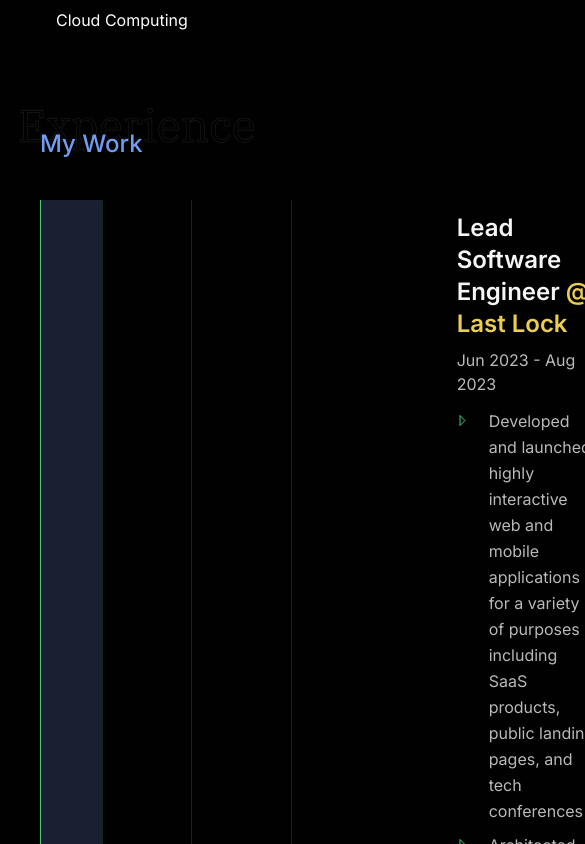
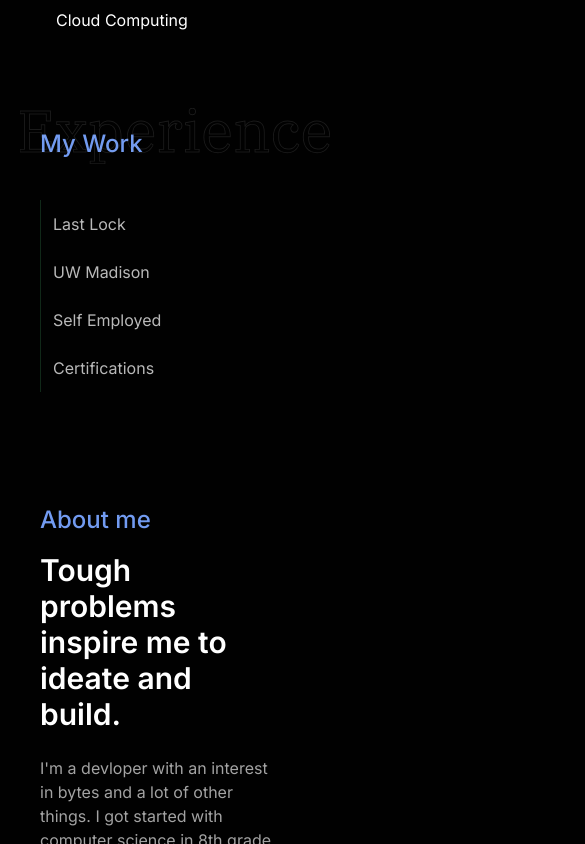
Before and after one commit to AkBo24/Personal-Website, a Next.js app in the folder website/: page / in a window 390 px wide. Shown: the part 2160-3004 px from the top of the page, 585 px wide, since content can reach past the window. Built offline with nearby package versions, Linux system fonts and the light colour scheme.

Commit message:
Made a new component for making the new career section responsive

```diff
--- a/website/app/Sections/Career/Career.tsx
+++ b/website/app/Sections/Career/Career.tsx
@@ -4,13 +4,14 @@
 import ExperienceSelector from './Components/ExperienceSelector';
 import ExperienceBody from './Components/ExperienceBody';
 import experiences from './ExperienceData';
+import SmExperience from './Components/SmExperience';
 
 const Career = () => {
     const [activeExperienceKey, setActiveExperienceKey] = useState<number>(0);
     const updateActiveExperience = (key: number): void => setActiveExperienceKey(key);
 
     return (
-        <div className='sectionContainer text-neutral-100'>
+        <div className='lg:sectionContainer text-neutral-100'>
             {/* <h3 className='sectionHeaderBlue text-neutral-100 inline'>My Work</h3> */}
             <div className='relative mb-10'>
                 {/* <h3 className='font-'>Skills</h3> */}
@@ -25,21 +26,11 @@
                 <h3 className='sectionHeaderBlue'>My Work</h3>
             </div>
 
-            {/* <a
-                href=''
-                target='_blank'
-                rel='noopener noreferrer'
-                className='text-lg font-medium underlineLightblue ml-10 group hover:text-lightPrimaryBlue'>
-                see my resume
-                <img
-                    src='arrowleft.svg'
-                    alt='Arrow pointing left, indicating go'
-                    className='inline pl-1  group-hover:translate-x-2'
-                    width={20}
-                />
-            </a> */}
+            <div className='md:hidden'>
+                <SmExperience />
+            </div>
 
-            <div className='flex gap-10'>
+            <div className='hidden md:flex gap-10'>
                 <ExperienceSelector
                     activeExperience={activeExperienceKey}
                     updateActiveExperience={updateActiveExperience}
--- a/website/app/Sections/Career/Components/ExperienceBody.tsx
+++ b/website/app/Sections/Career/Components/ExperienceBody.tsx
@@ -5,7 +5,9 @@
     // const [activeExperience, setActiveExperience] = useState<Experience>(experiences[0]);
 
     return (
-        <div className='pt-3 max-w-xl'>
+        <>
+            <div className='md:hidden'></div>
+            <div className='pt-3 hidden md:block'>
                 <h3 className='font-semibold mb-2 text-2xl'>
                     {activeExperience.title}{' '}
                     <span className='text-gold'>@ {activeExperience.workPlace.name}</span>
@@ -14,17 +16,20 @@
                     {activeExperience.dateBegin} - {activeExperience.dateEnd}
                 </p>
                 <ul
-                className='mt-3 pl-4'
+                    className='mt-3 pl-4 max-w-xl'
                     style={{
                         color: 'red',
                     }}>
                     {activeExperience.responsibilities.map((responsibility, i) => (
-                    <li className='text-secondaryText pl-4 mt-2 leading-relaxed' key={i}>
+                        <li
+                            className='text-secondaryText pl-4 mt-2 leading-relaxed'
+                            key={i}>
                             {responsibility}
                         </li>
                     ))}
                 </ul>
             </div>
+        </>
     );
 };
 
--- /dev/null
+++ b/website/app/Sections/Career/Components/SmExperience.tsx
@@ -0,0 +1,78 @@
+import { useState } from 'react';
+import experiences, { WorkPlace, workPlaces } from '../ExperienceData';
+
+const SmExperience = () => {
+    const [activeExperiences, setActiveExperiences] = useState<
+        {
+            active: boolean;
+            workPlace: WorkPlace;
+        }[]
+    >(
+        workPlaces.map((workPlace) => ({
+            active: false,
+            workPlace,
+        }))
+    );
+
+    const activateExperience = (i: number) => {
+        const newState = activeExperiences.map((experience, k) => ({
+            active: i === k ? !experience.active : false,
+            workPlace: experience.workPlace,
+        }));
+
+        setActiveExperiences(newState);
+    };
+
+    return (
+        <div>
+            {' '}
+            {workPlaces.map((workPlace, i) => (
+                <>
+                    <button
+                        className={
+                            activeExperiences[i].active
+                                ? 'block text-secondaryText p-3 text-left border-l rounded-r-[1px]  bg-lightPrimaryBlue/20 border-l-mint'
+                                : 'block text-secondaryText p-3 text-left border-l rounded-r-[1px] ${baseStyle} transition ease-in-out border-l-mint/20 hover:bg-lightPrimaryBlue/20 hover:border-l-mint duration-75'
+                        }
+                        onClick={(e) => activateExperience(i)}
+                        key={workPlace.key}>
+                        {workPlace.name}
+                    </button>
+
+                    {activeExperiences[i].active && (
+                        <div className='mt-2 pl-4'>
+                            <h3 className='font-semibold mb-2 '>
+                                {experiences[i].title}{' '}
+                                <span className='text-gold'>
+                                    @ {experiences[i].workPlace.name}
+                                </span>
+                            </h3>
+
+                            <p className='text-secondaryText'>
+                                {experiences[i].dateBegin} - {experiences[i].dateEnd}
+                            </p>
+
+                            <ul
+                                className='mt-3 pl-4 max-w-xl'
+                                style={{
+                                    color: 'red',
+                                }}>
+                                {experiences[i].responsibilities.map(
+                                    (responsibility, i) => (
+                                        <li
+                                            className='text-secondaryText pl-4 mt-2 leading-relaxed'
+                                            key={i}>
+                                            {responsibility}
+                                        </li>
+                                    )
+                                )}
+                            </ul>
+                        </div>
+                    )}
+                </>
+            ))}
+        </div>
+    );
+};
+
+export default SmExperience;
--- a/website/app/Sections/Career/ExperienceData.ts
+++ b/website/app/Sections/Career/ExperienceData.ts
@@ -6,7 +6,7 @@
     responsibilities: string[];
 };
 
-type WorkPlace = {
+export type WorkPlace = {
     name: string;
     key: number;
 };
```
Lines whose indentation alone changed are shown as unchanged.
